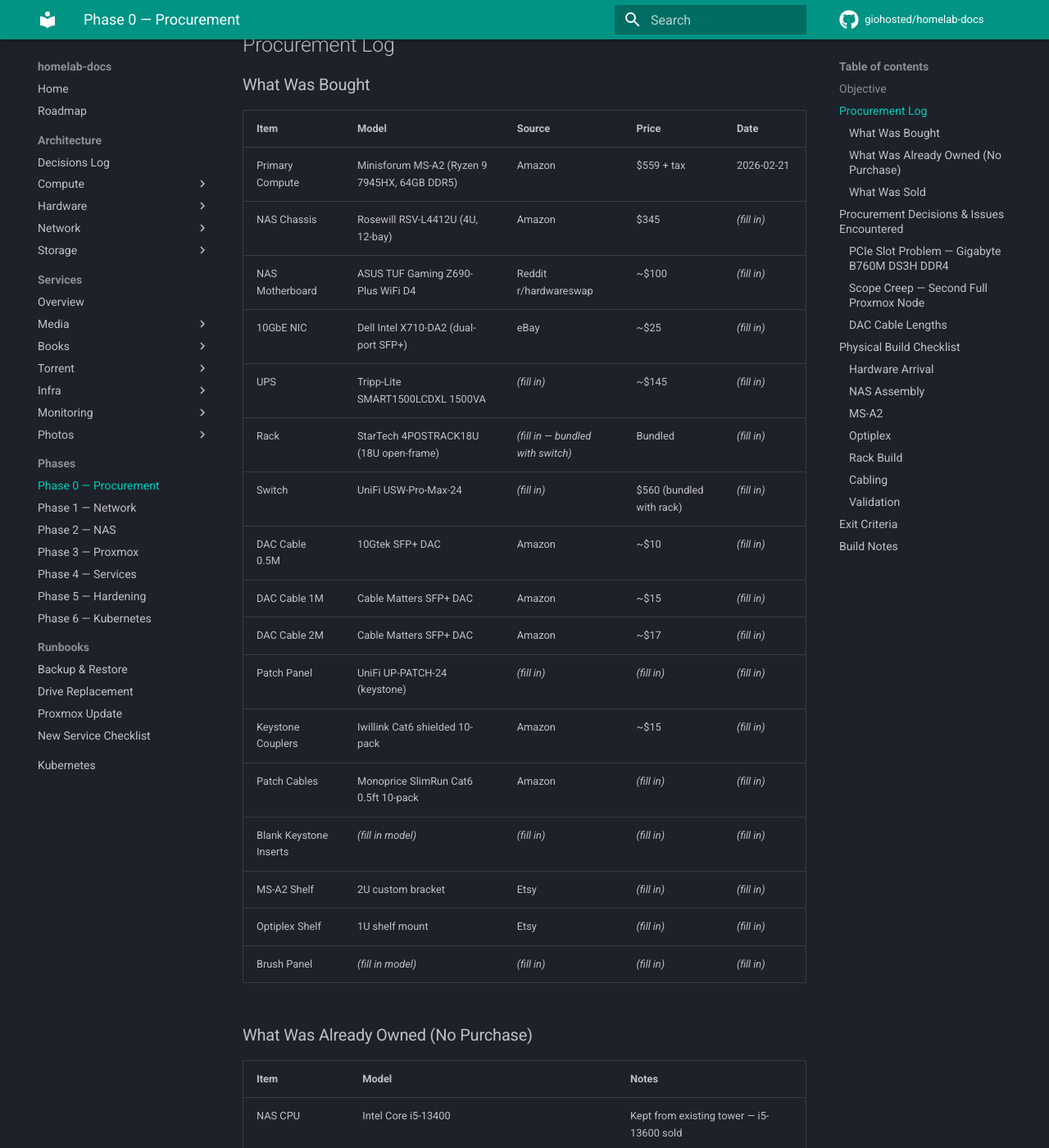
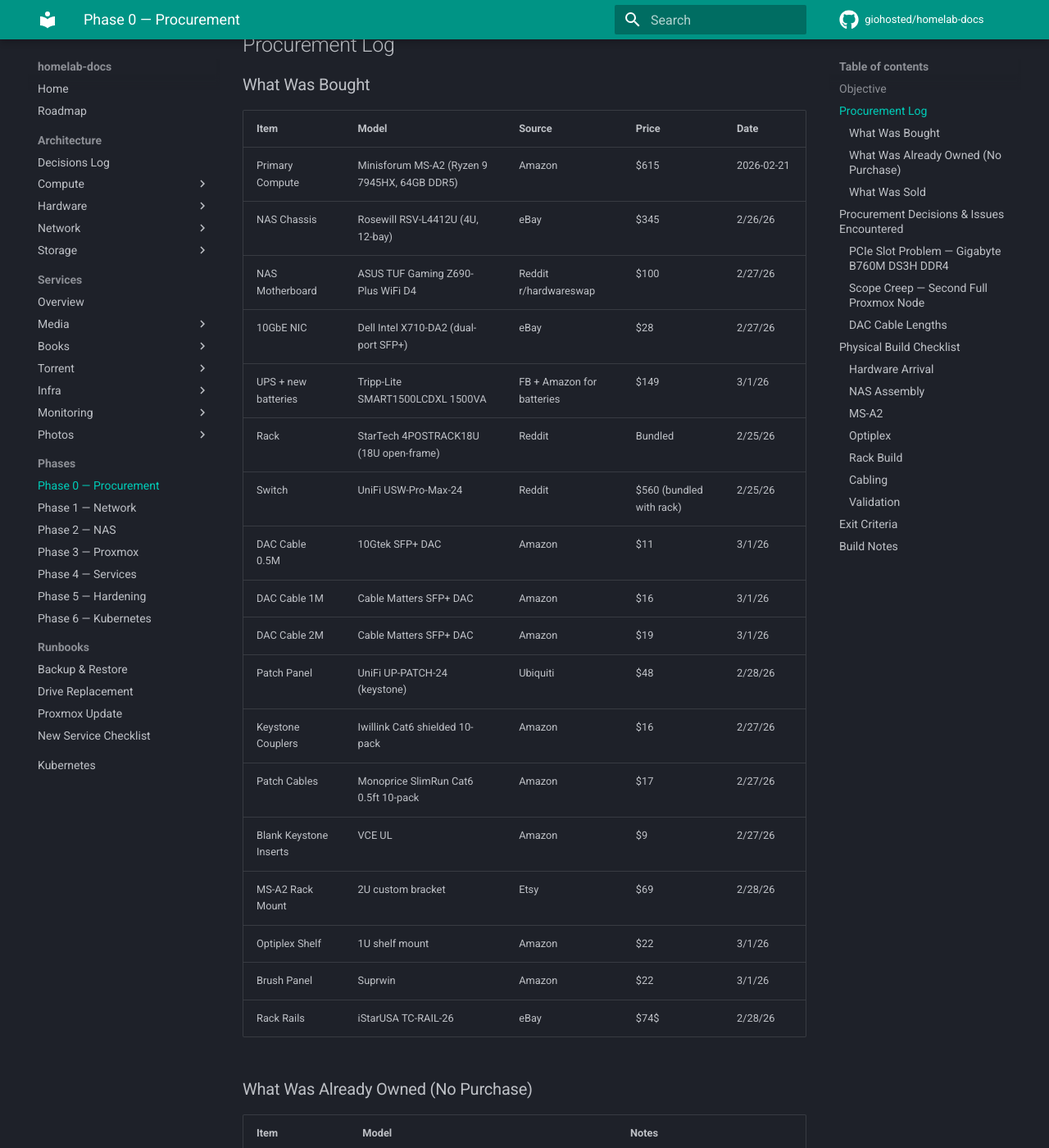
Before and after one commit to giohosted/homelab-docs, an MkDocs documentation site: the page built from docs/phases/phase-0-procurement.md, in a window 1280 px wide and 1400 px high, scrolled down 428 px. Shown: the whole window at 82% size. Built offline with MkDocs 1.6.1 and Material for MkDocs 9.7.7, drawn with Linux system fonts in a browser that asks for light colours; comment, search, counter and statistics services are not loaded.

Commit message:
phase-0 procurement log updated

```diff
--- a/docs/phases/phase-0-procurement.md
+++ b/docs/phases/phase-0-procurement.md
@@ -14,25 +14,26 @@
 
 ### What Was Bought
 
-|Item|Model|Source|Price|Date|
-|---|---|---|---|---|
-|Primary Compute|Minisforum MS-A2 (Ryzen 9 7945HX, 64GB DDR5)|Amazon|$559 + tax|2026-02-21|
-|NAS Chassis|Rosewill RSV-L4412U (4U, 12-bay)|Amazon|$345|_(fill in)_|
-|NAS Motherboard|ASUS TUF Gaming Z690-Plus WiFi D4|Reddit r/hardwareswap|~$100|_(fill in)_|
-|10GbE NIC|Dell Intel X710-DA2 (dual-port SFP+)|eBay|~$25|_(fill in)_|
-|UPS|Tripp-Lite SMART1500LCDXL 1500VA|_(fill in)_|~$145|_(fill in)_|
-|Rack|StarTech 4POSTRACK18U (18U open-frame)|_(fill in — bundled with switch)_|Bundled|_(fill in)_|
-|Switch|UniFi USW-Pro-Max-24|_(fill in)_|$560 (bundled with rack)|_(fill in)_|
-|DAC Cable 0.5M|10Gtek SFP+ DAC|Amazon|~$10|_(fill in)_|
-|DAC Cable 1M|Cable Matters SFP+ DAC|Amazon|~$15|_(fill in)_|
-|DAC Cable 2M|Cable Matters SFP+ DAC|Amazon|~$17|_(fill in)_|
-|Patch Panel|UniFi UP-PATCH-24 (keystone)|_(fill in)_|_(fill in)_|_(fill in)_|
-|Keystone Couplers|Iwillink Cat6 shielded 10-pack|Amazon|~$15|_(fill in)_|
-|Patch Cables|Monoprice SlimRun Cat6 0.5ft 10-pack|Amazon|_(fill in)_|_(fill in)_|
-|Blank Keystone Inserts|_(fill in model)_|_(fill in)_|_(fill in)_|_(fill in)_|
-|MS-A2 Shelf|2U custom bracket|Etsy|_(fill in)_|_(fill in)_|
-|Optiplex Shelf|1U shelf mount|Etsy|_(fill in)_|_(fill in)_|
-|Brush Panel|_(fill in model)_|_(fill in)_|_(fill in)_|_(fill in)_|
+| Item                   | Model                                        | Source                    | Price                    | Date       |
+| ---------------------- | -------------------------------------------- | ------------------------- | ------------------------ | ---------- |
+| Primary Compute        | Minisforum MS-A2 (Ryzen 9 7945HX, 64GB DDR5) | Amazon                    | $615                     | 2026-02-21 |
+| NAS Chassis            | Rosewill RSV-L4412U (4U, 12-bay)             | eBay                      | $345                     | 2/26/26    |
+| NAS Motherboard        | ASUS TUF Gaming Z690-Plus WiFi D4            | Reddit r/hardwareswap     | $100                     | 2/27/26    |
+| 10GbE NIC              | Dell Intel X710-DA2 (dual-port SFP+)         | eBay                      | $28                      | 2/27/26    |
+| UPS + new batteries    | Tripp-Lite SMART1500LCDXL 1500VA             | FB + Amazon for batteries | $149                     | 3/1/26     |
+| Rack                   | StarTech 4POSTRACK18U (18U open-frame)       | Reddit                    | Bundled                  | 2/25/26    |
+| Switch                 | UniFi USW-Pro-Max-24                         | Reddit                    | $560 (bundled with rack) | 2/25/26    |
+| DAC Cable 0.5M         | 10Gtek SFP+ DAC                              | Amazon                    | $11                      | 3/1/26     |
+| DAC Cable 1M           | Cable Matters SFP+ DAC                       | Amazon                    | $16                      | 3/1/26     |
+| DAC Cable 2M           | Cable Matters SFP+ DAC                       | Amazon                    | $19                      | 3/1/26     |
+| Patch Panel            | UniFi UP-PATCH-24 (keystone)                 | Ubiquiti                  | $48                      | 2/28/26    |
+| Keystone Couplers      | Iwillink Cat6 shielded 10-pack               | Amazon                    | $16                      | 2/27/26    |
+| Patch Cables           | Monoprice SlimRun Cat6 0.5ft 10-pack         | Amazon                    | $17                      | 2/27/26    |
+| Blank Keystone Inserts | VCE UL                                       | Amazon                    | $9                       | 2/27/26    |
+| MS-A2 Rack Mount       | 2U custom bracket                            | Etsy                      | $69                      | 2/28/26    |
+| Optiplex Shelf         | 1U shelf mount                               | Amazon                    | $22                      | 3/1/26     |
+| Brush Panel            | Suprwin                                      | Amazon                    | $22                      | 3/1/26     |
+| Rack Rails             | iStarUSA TC-RAIL-26                          | eBay                      | $74$                     | 2/28/26    |
 
 ### What Was Already Owned (No Purchase)
 
```
